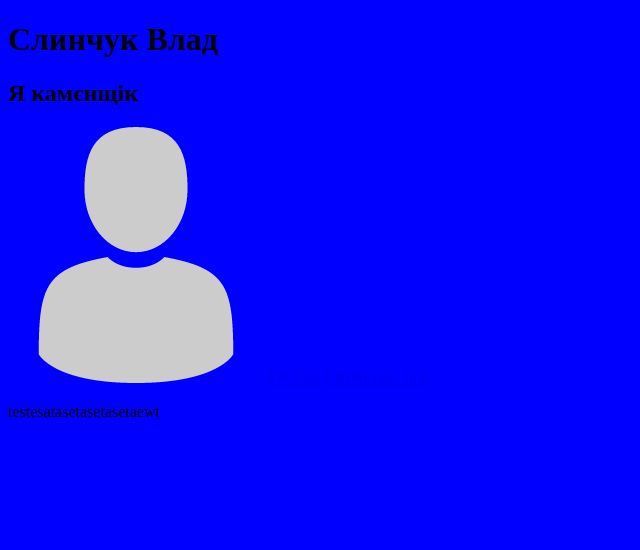
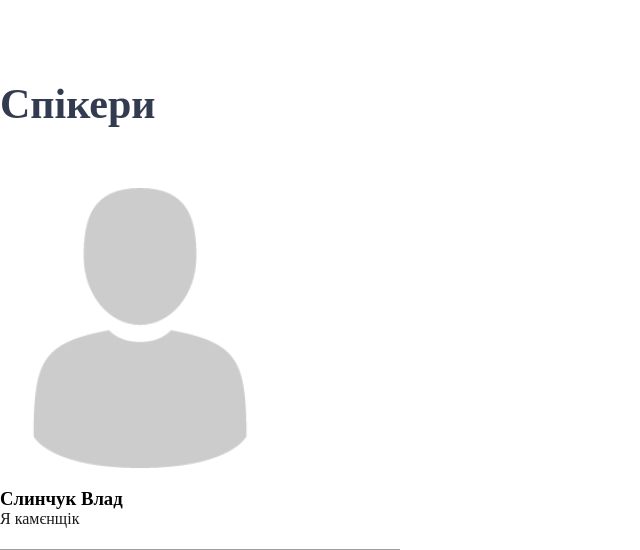
Before and after one commit to vladislin/inclusiveLandos, a Django app: page / in a window 1280 px wide. Shown: the top 550 px of the page, without its empty margins (0-640 px from the left). Before the commit the page ends 417 px from the top, so only its background shows below. Run offline with Django 3.2, Linux system fonts and the light colour scheme; data comes from the database, SQL or seed files in the repository; grey boxes are pictures that could not be loaded.

Commit message:
speakers

```diff
--- a/home/static/home/css/style.css
+++ b/home/static/home/css/style.css
@@ -1,3 +1,112 @@
-body {
-    background: blue;
+* {
+    margin: 0;
+    padding: 0;
+    box-sizing: border-box;
 }
+
+.section-title {
+    font-size: 42px;
+    color: #333B50;
+}
+.container {
+    max-width: 1200px;
+}
+
+a {
+    color: white;
+}
+
+/*Speakers*/
+.speakers {
+    padding-top: 80px;
+}
+
+.speakers-cards {
+    display: flex;
+    flex-flow: row wrap;
+}
+
+.speakers-cards__item {
+    display: flex;
+    width: 100%;
+    padding-top: 60px;
+    padding-right: 20px;
+}
+
+@media all and (min-width: 37.5em) {
+    .speakers-cards__item {
+        width: calc(100% / 12 * 6 );
+    }
+}
+/* ===== == = === 56.25em (900px) === = == ===== */
+@media all and (min-width: 56.25em) {
+    .speakers-cards__item {
+        width: calc(100% / 16 * 4 );
+    }
+}
+
+.speakers-cards__body {
+    display: flex;
+    flex-direction: column;
+    justify-content: space-around;
+    width: 100%;
+    padding: 0;
+    border-radius: 3px;
+}
+
+.speakers-cards__body p {
+    flex: 1 0;
+    margin: 0;
+    color: #18191C;
+;
+}
+
+.speakers-cards__img {
+    width: 100%;
+    border-radius: 3px 3px 0 0;
+}
+
+.speakers-cards__title {
+    padding-top: 20px;
+}
+.speakers-cards__text {
+    padding-right: 20px;
+}
+.speakers-cards__footer {
+    padding-top: 21px;
+}
+.speakers-social {
+    padding-right: 20px;
+}
+
+
+
+@media (max-width: 768px) {
+    .hero {
+        display: none;
+    }
+    .about {
+        display: none;
+    }
+    .registration {
+        display: none;
+    }
+    .news {
+        display: none;
+    }
+    .registration-img {
+        display: none;
+    }
+    .registration-right {
+        display: none;
+    }
+    .section-title {
+        text-align: center;
+    }
+}
+
+@media (max-width: 600px) {
+    .speakers-cards__item {
+        padding-right: 0;
+    }
+}
--- a/home/templates/home/index.html
+++ b/home/templates/home/index.html
@@ -7,7 +7,6 @@
     <link href="{% static "home/css/style.css" %}" rel="stylesheet">
 </head>
 <body>
-<div>
     {% for post in news %}
         {% if post.is_hidden %}
             <h1>{{post.title}}</h1>
@@ -17,16 +16,36 @@
         {% endif %}
     {% endfor %}
 
-    {% for speaker in speakers %}
-    <div>
-        <h1>{{speaker.name}}</h1>
-        <h2>{{speaker.description}}</h2>
-        <img src="{{speaker.image.url}}" alt="{{speaker.alt}}">
-        <a href="{{speaker.fb}}">FB_link</a>
-        <a href="{{speaker.linkedin}}">LINKEDin_link</a>
-    </div>
-    {% endfor %}
-<p>testesatasetasetasetaewt</p>
-</div>
+    <section class="speakers" id="speakers">
+        <div class="container">
+            <h2 class="section-title">Спікери</h2>
+            <div class="speakers-cards">
+                    {% for speaker in speakers %}
+                <div class="speakers-cards__item">
+                    <div class="speakers-cards__body">
+                        <img class="speakers-cards__img" src="{{speaker.image.url}}" alt="{{speaker.alt}}" />
+                        <h3 class="speakers-cards__title center">{{speaker.name}}</h3>
+                        <p class="speakers-cards__text">{{speaker.description}}</p>
+                        <div class="speakers-cards__footer center">
+                            <a class="speakers-social" href="{{speaker.fb}}"><img src="../../static/home/img/facebook.svg" alt="Іконка фейсбуку з посиланням на сторінку"></a>
+                            <a class="speakers-social" href="{{speaker.fb}}"><img src="../../static/home/img/linkedin.svg" alt="Іконка лінкедину з посиланням на сторінку"></a>
+                        </div>
+                    </div>
+                </div>
+                    {% endfor %}
+            </div>
+        </div>
+    </section>
+
+<script src="https://code.jquery.com/jquery-3.5.1.slim.min.js"
+        integrity="sha384-DfXdz2htPH0lsSSs5nCTpuj/zy4C+OGpamoFVy38MVBnE+IbbVYUew+OrCXaRkfj"
+        crossorigin="anonymous"></script>
+<script src="https://cdn.jsdelivr.net/npm/popper.js@1.16.1/dist/umd/popper.min.js"
+        integrity="sha384-9/reFTGAW83EW2RDu2S0VKaIzap3H66lZH81PoYlFhbGU+6BZp6G7niu735Sk7lN"
+        crossorigin="anonymous"></script>
+<script src="https://cdn.jsdelivr.net/npm/bootstrap@4.5.3/dist/js/bootstrap.min.js"
+        integrity="sha384-w1Q4orYjBQndcko6MimVbzY0tgp4pWB4lZ7lr30WKz0vr/aWKhXdBNmNb5D92v7s"
+        crossorigin="anonymous"></script>
+<script src="../../static/home/js/app.js"></script>
 </body>
 </html>
```
Also changed, not shown: home/static/home/js/app.js (added).
